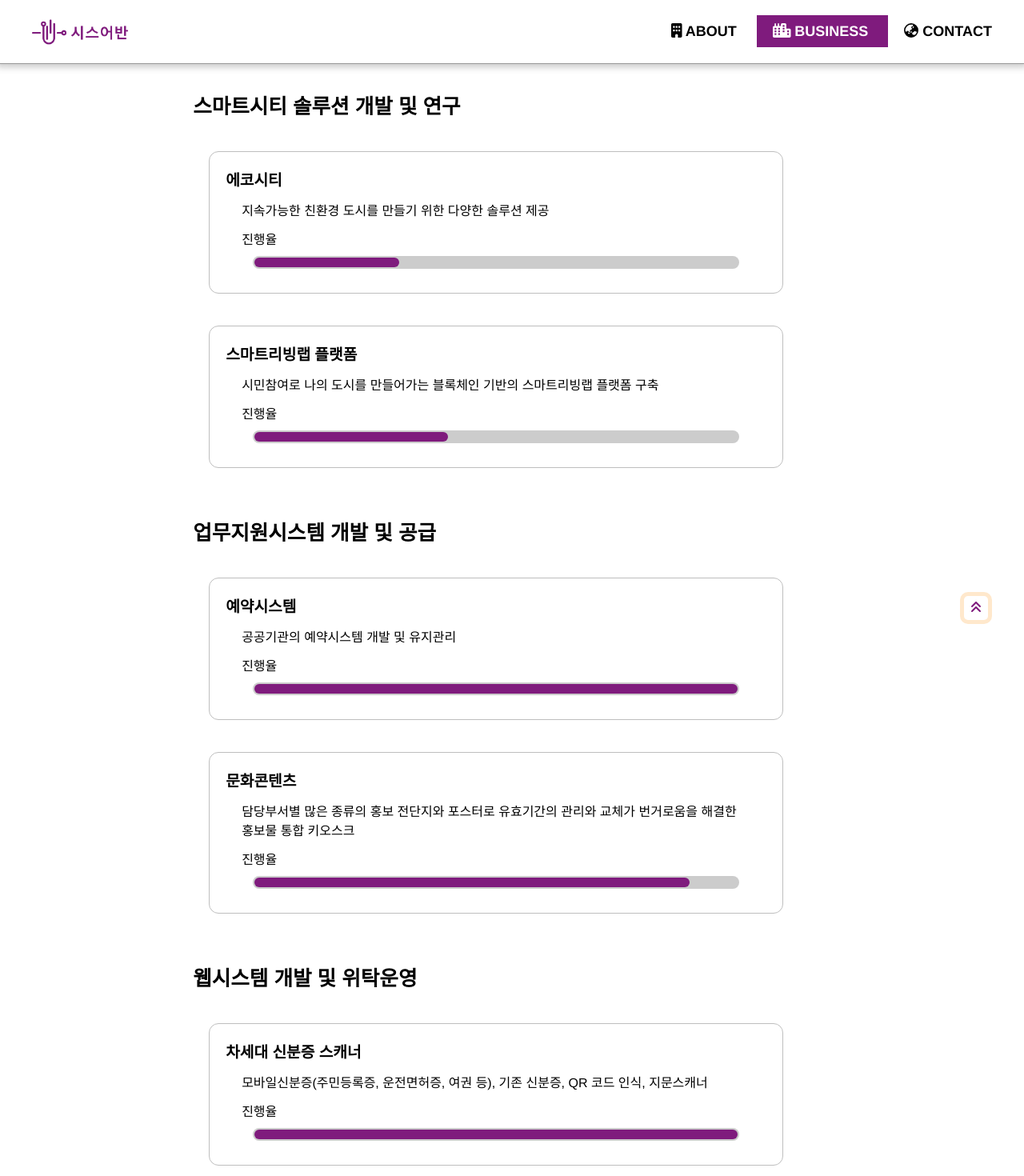
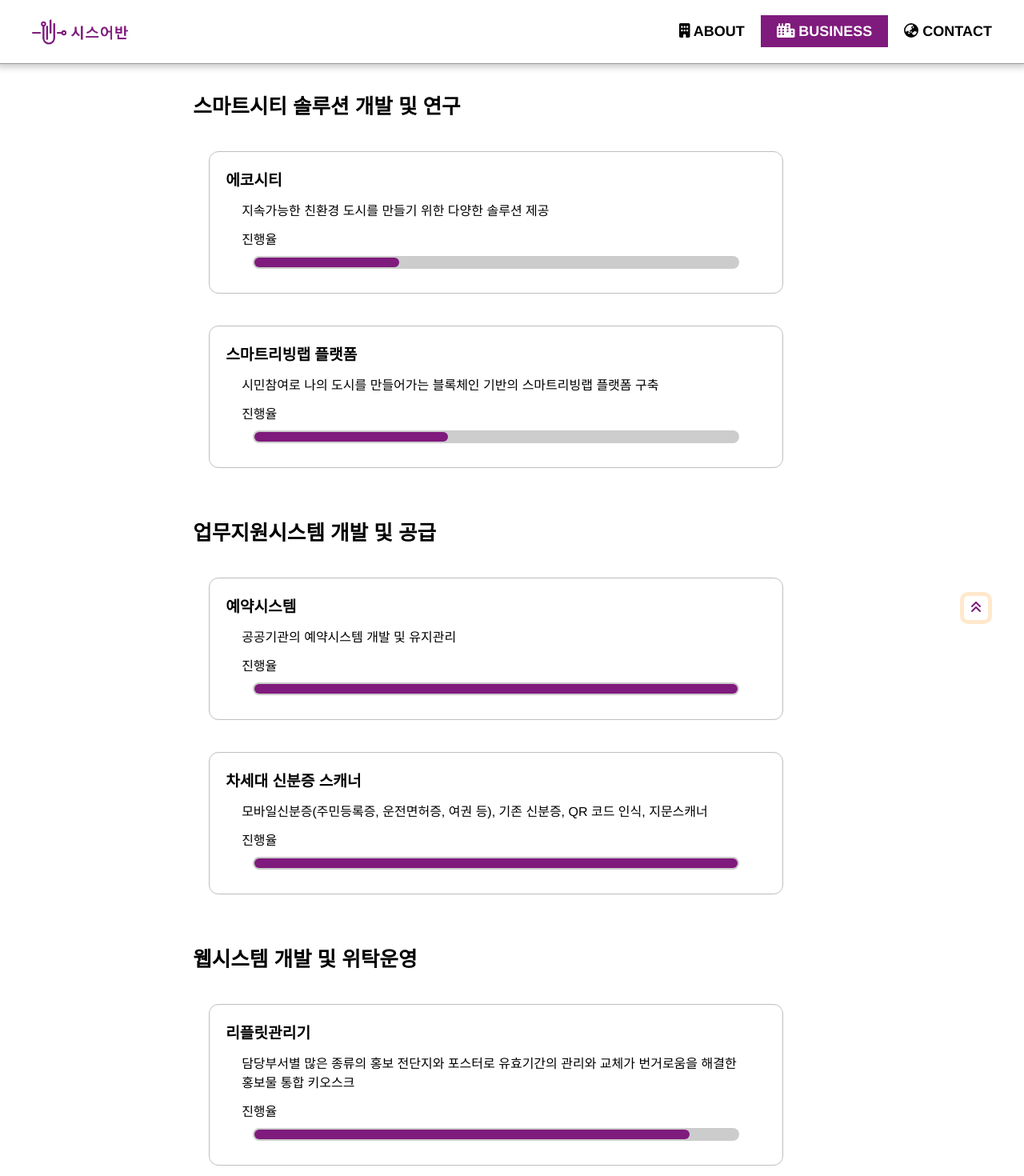
Before and after one commit to k-jin-yoon/sysurban.com, a Next.js app: page /business in a window 1280 px wide. Shown: the top 1470 px of the page at 80% size. Built offline with nearby package versions, Linux system fonts and the light colour scheme.

Commit message:
business update

```diff
--- a/components/NavBar.js
+++ b/components/NavBar.js
@@ -23,7 +23,7 @@ export default function NavBar(){
     }, [width]);
     return (
         <nav>
-            <div className={"topMenu"+(isHidden?" hidden":"")}>
+            <div className={"topMenu"+(isHidden?" hidden":"")} onClick={(e)=>changeTopMenu(e)}>
             {/* <Link href="/">
                 <span className={router.pathname === "/" ? "active":""}> Home </span>
             </Link> */}
@@ -52,6 +52,7 @@ export default function NavBar(){
                     align-items: center;
                     padding: 0;
                     height: 40px;
+                    z-index: 800;
                 }
                 img {
                     max-width: 100px;
@@ -70,10 +71,11 @@ export default function NavBar(){
                 }
                 .topMenu {
                     position: relative;
-                    display: block;
+                    display: flex;
                     width: 100%;
                     gap: 0;
                     flex-direction: row;
+                    justify-content: center;
                     align-items: center;
                 }
                 .topMenu.hidden {
@@ -99,6 +101,7 @@ export default function NavBar(){
                         top: 80px;
                         left: 20px;
                         right: 20px;
+                        bottom: 80px;
                         display: flex;
                         width: calc(100% - 40px);
                         // height: 200px;
@@ -108,6 +111,7 @@ export default function NavBar(){
                         align-items: center;
                         background-color: #222;
                         transition: height 2s;
+                        color: var(--sub-color);
                     }
                     .topMenu.hidden {
                         display: none;
--- a/pages/business.js
+++ b/pages/business.js
@@ -49,19 +49,6 @@ export default function Business(){
                     </div>
                 </div>
                 <div className="card">
-                    <h4>문화콘텐츠 </h4>
-                    <p>담당부서별 많은 종류의 홍보 전단지와 포스터로 유효기간의 관리와 교체가 번거로움을 해결한 홍보물 통합 키오스크</p>
-                    <p className="goal">진행율</p>
-                    <div className="bar-chart">
-                        <span className="bar" style={{"width":`${goal[3]}%`}}></span>
-                        <span className="tooltip">{goal[3]}%</span>
-                    </div>
-                </div>
-            </div>
-            {/* 생산 제품 및 디자인 등등등 */}
-            <div className="product">
-                <h2>웹시스템 개발 및 위탁운영</h2>
-                <div className="card">
                     <h4>차세대 신분증 스캐너</h4>
                     <p>모바일신분증(주민등록증, 운전면허증, 여권 등), 기존 신분증, QR 코드 인식, 지문스캐너</p>
                     <p className="goal">진행율</p>
@@ -70,6 +57,10 @@ export default function Business(){
                         <span className="tooltip">{goal[2]}%</span>
                     </div>
                 </div>
+            </div>
+            {/* 생산 제품 및 디자인 등등등 */}
+            <div className="product">
+                <h2>웹시스템 개발 및 위탁운영</h2>
                 <div className="card">
                     <h4>리플릿관리기</h4>
                     <p>담당부서별 많은 종류의 홍보 전단지와 포스터로 유효기간의 관리와 교체가 번거로움을 해결한 홍보물 통합 키오스크</p>
```
